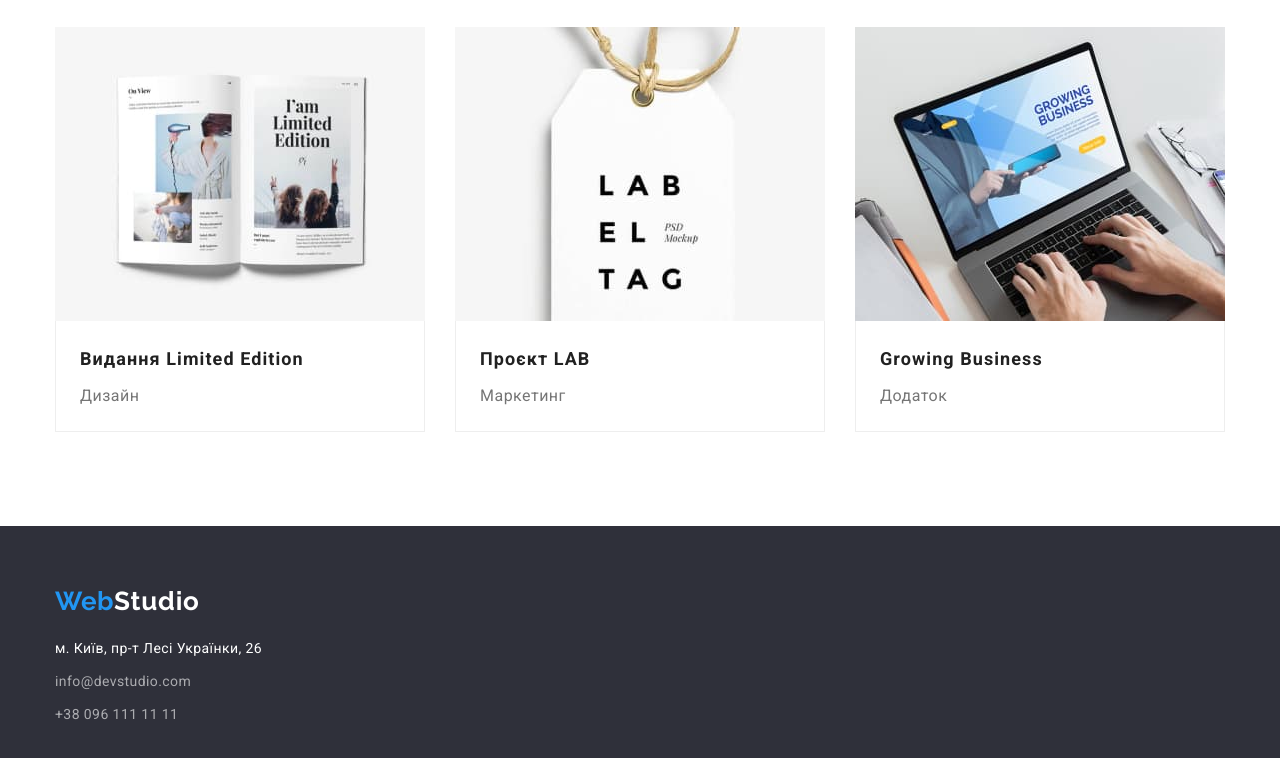
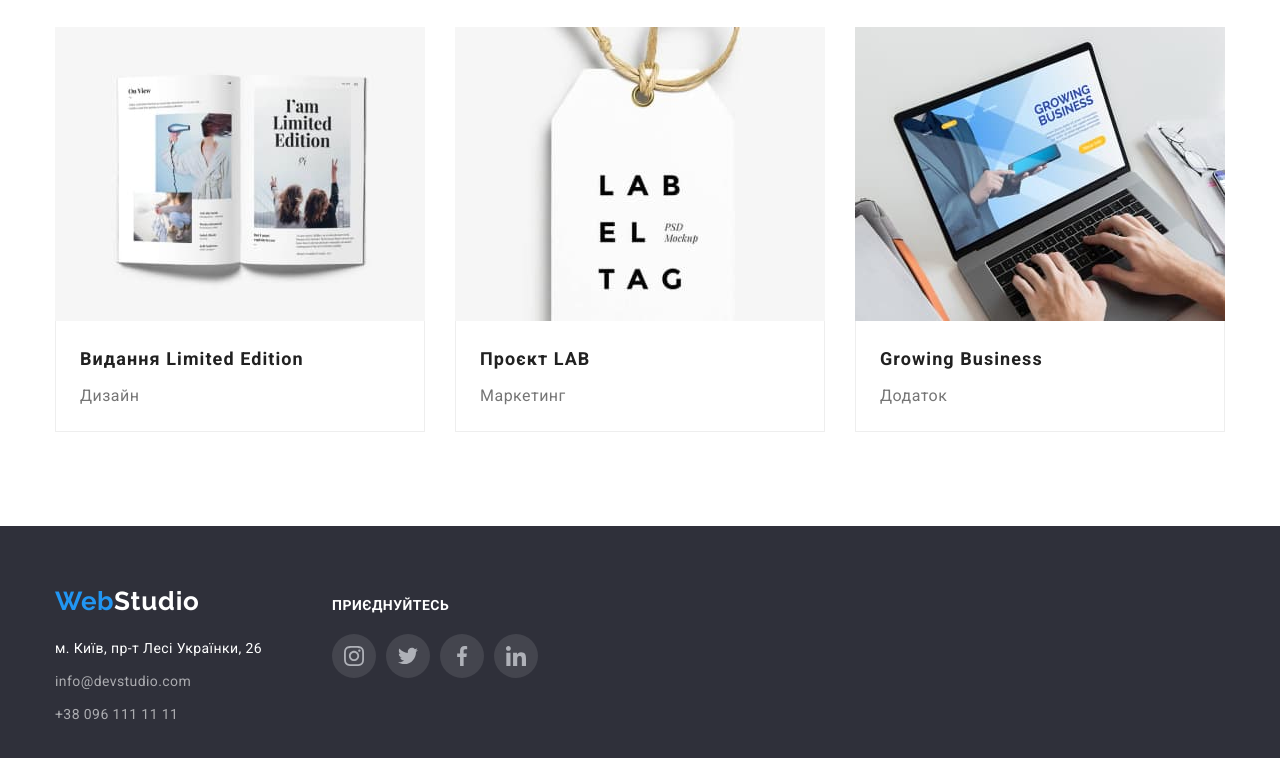
Before and after one commit to fineneck/goit-markup-hw-04, a plain HTML site: page portfolio.html in a window 1280 px wide. Shown: the part 1094-1852 px from the top of the page. Drawn offline with nearby package versions, Linux system fonts and the light colour scheme.

Commit message:
portfolio

```diff
--- a/portfolio.html
+++ b/portfolio.html
@@ -25,22 +25,31 @@
           <a href="./index.html" class="primary"
             >Web<span class="logo-white">Studio</span></a
           >
+
           <ul class="site-nav">
-            <li class="item"><a href="./index.html" class="link">Студія</a></li>
             <li class="item">
-              <a href="./portfolio.html" class="link current">Портфоліо</a>
+              <a href="./index.html" class="link current">Студія</a>
+            </li>
+            <li class="item">
+              <a href="./portfolio.html" class="link">Портфоліо</a>
             </li>
             <li class="item"><a href="#Контакти" class="link">Контакти</a></li>
           </ul>
         </nav>
         <ul class="cont-nav">
           <li class="item">
-            <a href="mailto:info@devstudio.com" class="link"
-              >info@devstudio.com</a
+             <a href="mailto:info@devstudio.com" class="link"
+              ><svg class="icon-mail" width="16" height="12">
+                <use href="./images/icons.svg#envelope"></use>
+              </svg>
+              info@devstudio.com</a
             >
           </li>
           <li class="item">
-            <a href="tel:+380961111111" class="link">+38 096 111 11 11</a>
+            <a href="tel:+380961111111" class="link">
+              <svg class="icon-phone" width="10" height="16">
+                <use href="./images/icons.svg#smartphone"></use>
+              </svg> +38 096 111 11 11</a>
           </li>
         </ul>
       </div>
@@ -49,6 +58,7 @@
       <section class="section">
         <div class="container">
           <h1 class="visually-hidden">#Портфоліо</h1>
+
           <!--Кнопки-->
           <ul class="button-list">
             <li class="item">
@@ -69,7 +79,6 @@
           </ul>
 
           <!--Посилання-->
-
           <ul class="prod-list">
             <li class="item">
               <img
@@ -183,9 +192,11 @@
         </div>
       </section>
     </main>
+
     <!--Нижня лінія-->
     <footer class="footer">
-      <div class="container">
+      <div class="container footer-contacts">
+        <div class="web-contacts">
         <a href="./index.html" class="primary"
           >Web<span class="logo-black">Studio</span></a
         >
@@ -214,6 +225,44 @@
           </ul>
         </address>
       </div>
+      <div class="social-links">
+        <p class="features-title">ПРИЄДНУЙТЕСЬ</p>
+        <ul class="social-list">
+          <li class="contact-link"><a href="https://www.instagram.com"
+            target="_blank"
+            rel="noreferrer noopener"
+            class="link"><svg class="icon-dev" width="20" height="20">
+              <use href="./images/icons.svg#instagram"
+            </svg></a>
+          </li>
+          <li class="contact-link">
+            <a href="https://twitter.com"
+            target="_blank"
+            rel="noreferrer noopener"
+            class="link"><svg class="icon-dev" width="20" height="20">
+              <use href="./images/icons.svg#twitter"
+            </svg></a>
+          </li>
+          <li class="contact-link">
+            <a href="https://www.facebook.com"
+            target="_blank"
+            rel="noreferrer noopener"
+            class="link"><svg class="icon-dev" width="20" height="20">
+              <use href="./images/icons.svg#facebook"
+            </svg></a>
+          </li>
+          <li class="contact-link">
+            <a href="https://www.linkedin.com"
+            target="_blank"
+            rel="noreferrer noopener"
+            class="link"><svg class="icon-dev" width="20" height="20">
+              <use href="./images/icons.svg#linkedin"
+            </svg></a>
+          </li>
+        </ul>
+
+      </div>
+    </div>
     </footer>
   </body>
 </html>
```
